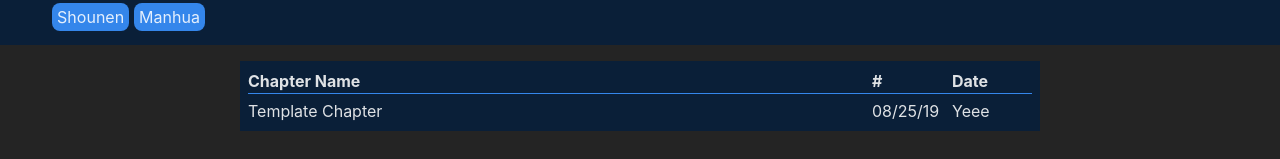
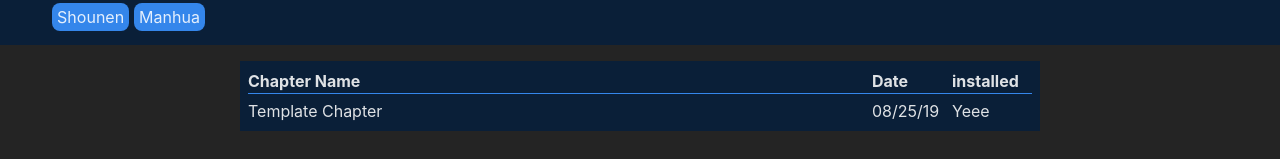
Before and after one commit to Candorada/M3, a React (Vite) app: page /library/1 in a window 1280 px wide. Shown: the part 628-787 px from the top of the page. Built offline with nearby package versions, Linux system fonts and the light colour scheme; no server answers.

Commit message:
fixed column headers on chapter list

```diff
--- a/src/libraryItemPage.jsx
+++ b/src/libraryItemPage.jsx
@@ -96,8 +96,8 @@ function ItemPage() {
         <div className="chapterList">
           <div className="chapterListHeader chapter">
             <div className="name">Chapter Name</div>
-            <div className="number">#</div>
-            <div className="">Date</div>
+            <div className="number">Date</div>
+            <div className="">installed</div>
           </div>
           {item.chapters
             .sort((a, b) => b.number - a.number)
```
